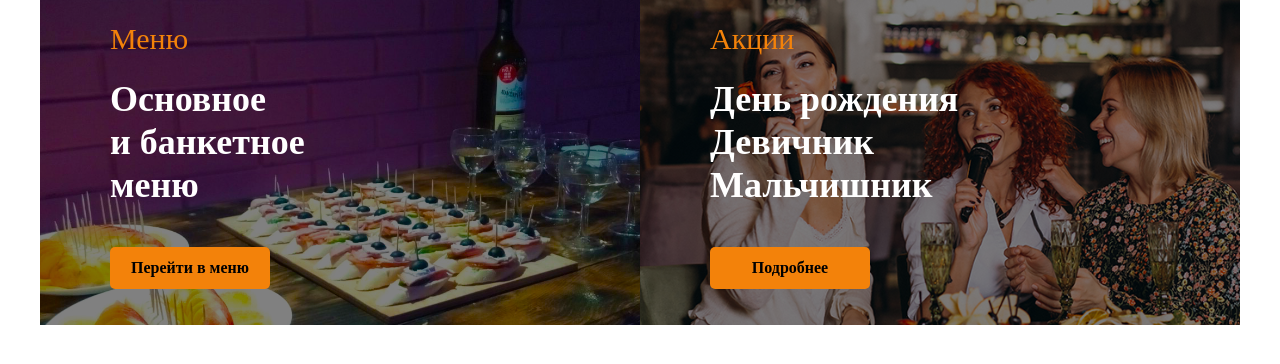
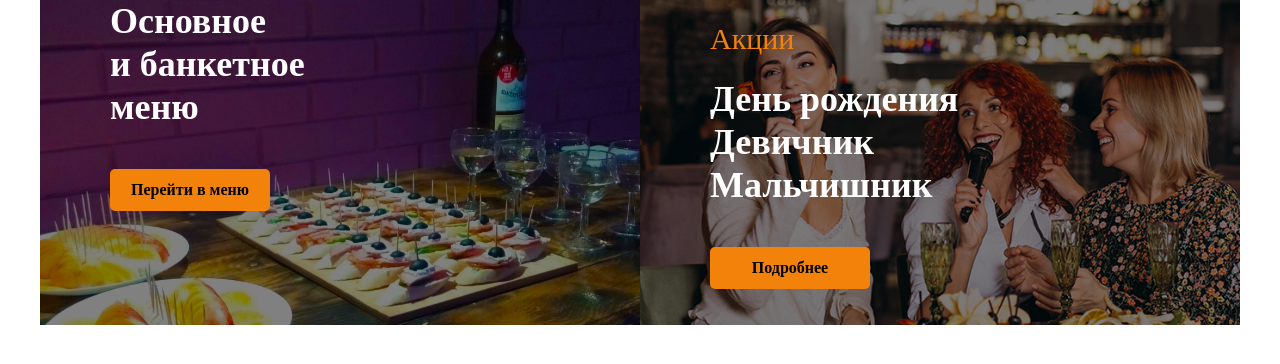
Before and after one commit to nightmare32/categories, a plain HTML site: page index.html in a window 1280 px wide. Drawn offline with Linux system fonts and the light colour scheme.

Commit message:
Update index.html

```diff
--- a/index.html
+++ b/index.html
@@ -13,7 +13,7 @@
     <section class="categories">
         <div class="categories__menu">
             <div class="categories__mirror">
-                <p class="categories__orangeWord">Меню</p>
+                <p class="categories__orangeWord"></p>
                 <h2 class="categories__title">Основное</h2>
                 <h2 class="categories__title"> и банкетное </h2>
                 <h2 class="categories__title"> меню</h2>
```
